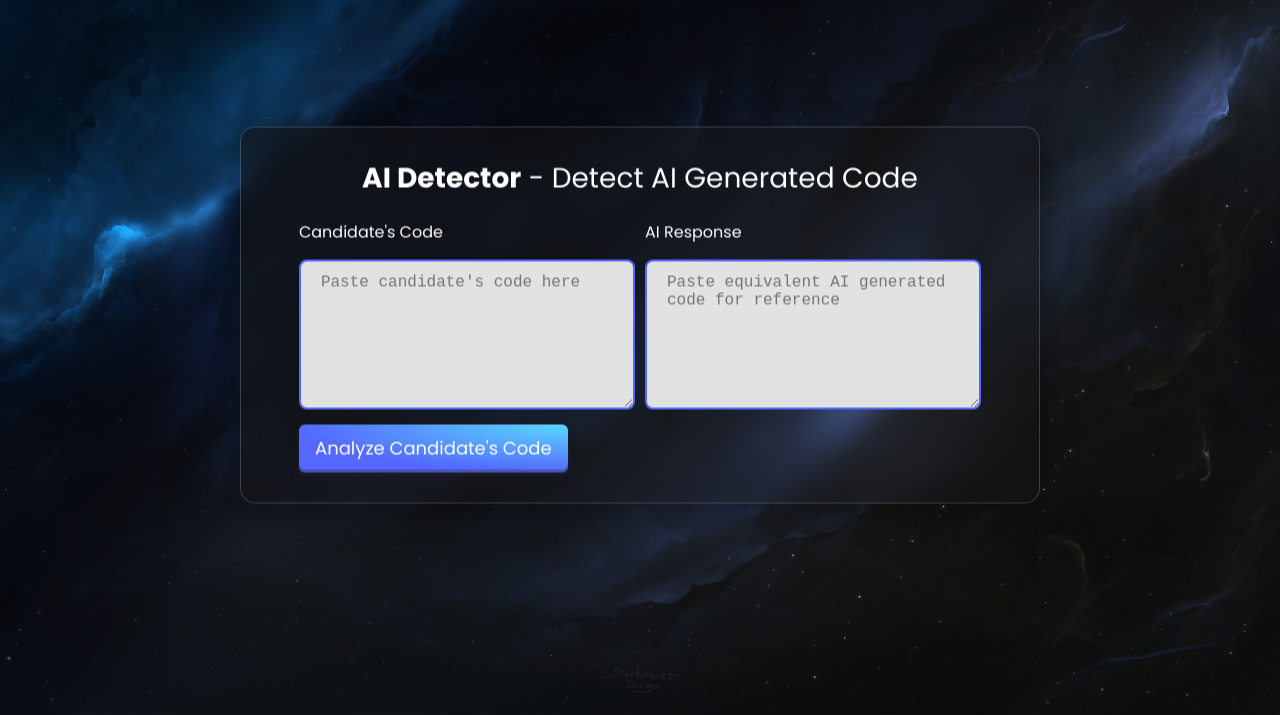
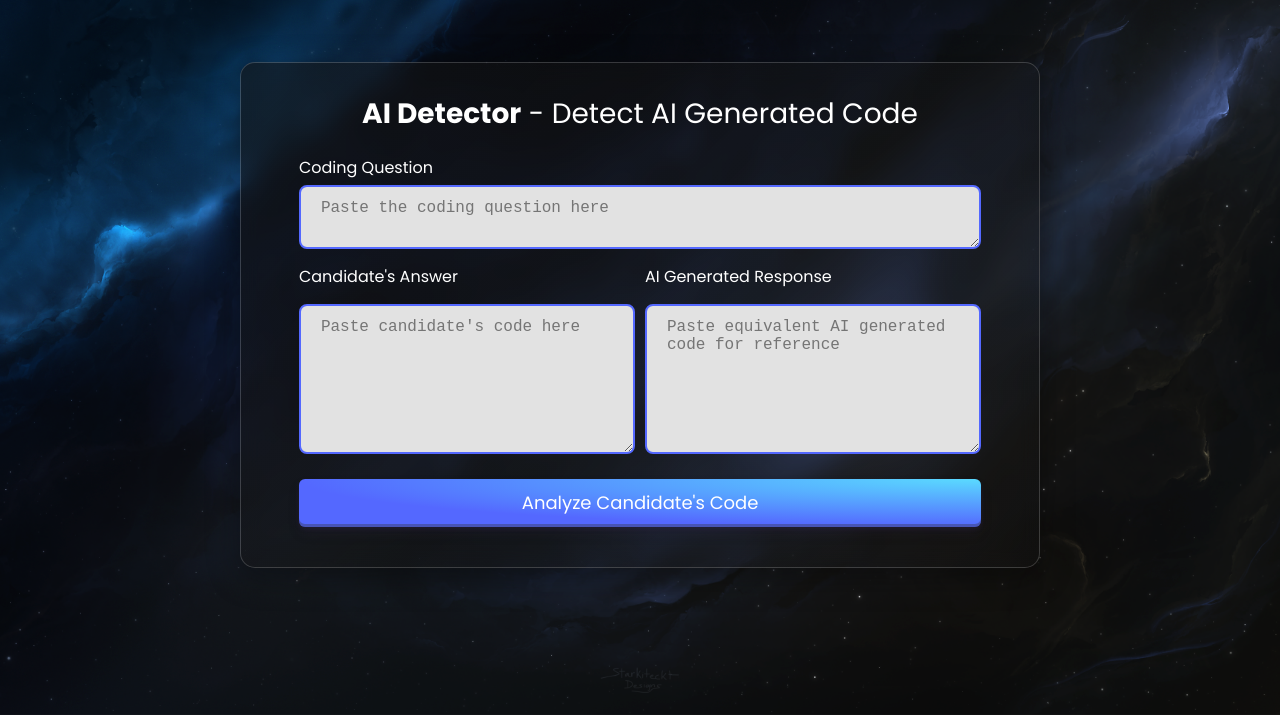
Before and after one commit to zzarif/AI-Detector, a Flask app: page / in a window 1280 px wide. Shown: the part 85-800 px from the top of the page. Run offline with Flask 3, Linux system fonts and the light colour scheme.

Commit message:
ui update

```diff
--- a/static/css/style.css
+++ b/static/css/style.css
@@ -105,6 +105,8 @@
 
 .container form {
   width: 100%;
+  display: flex;
+  flex-direction: column;
 }
 
 .container form div {
@@ -122,7 +124,22 @@
   align-items: start;
 }
 
-.container form div div textarea {
+.question {
+  width: 100%;
+  min-height: 50px;
+  padding: 12px 20px;
+  box-sizing: border-box;
+  border: 2px solid #5468ff;
+  outline: none;
+  border-radius: 8px;
+  margin: 5px 0 15px 0;
+  background-color: #e2e2e2;
+  font-family: 'Courier New', Courier, monospace;
+  font-size: 16px;
+  resize: vertical;
+}
+
+.answer {
   width: 100%;
   min-height: 150px;
   padding: 12px 20px;
@@ -176,7 +193,7 @@
   padding-left: 16px;
   padding-right: 16px;
   position: relative;
-  text-align: left;
+  text-align: center;
   text-decoration: none;
   transition: box-shadow 0.15s, transform 0.15s;
   user-select: none;
@@ -185,7 +202,7 @@
   white-space: nowrap;
   will-change: box-shadow, transform;
   font-size: 18px;
-  margin-top: 10px;
+  margin: 20px 0 10px 0;
 }
 
 .analyzeButton:focus {
--- a/static/js/script.js
+++ b/static/js/script.js
@@ -1,16 +1,16 @@
-const tx = document.getElementsByTagName("textarea");
-for (let i = 0; i < tx.length; i++) {
-  tx[i].setAttribute(
-    "style",
-    "height:" + tx[i].scrollHeight + "px;overflow-y:hidden;"
-  );
-  tx[i].addEventListener("input", OnInput, false);
-}
+// const tx = document.getElementsByTagName("textarea");
+// for (let i = 0; i < tx.length; i++) {
+//   tx[i].setAttribute(
+//     "style",
+//     "height:" + tx[i].scrollHeight + "px;overflow-y:hidden;"
+//   );
+//   tx[i].addEventListener("input", OnInput, false);
+// }
 
-function OnInput() {
-  this.style.height = "auto";
-  this.style.height = this.scrollHeight + "px";
-}
+// function OnInput() {
+//   this.style.height = "auto";
+//   this.style.height = this.scrollHeight + "px";
+// }
 
 function changeButtonText() {
   var analyzeButton = document.getElementById("analyzeButton");
--- a/templates/index.html
+++ b/templates/index.html
@@ -3,18 +3,27 @@ content %}
 <h1><b>AI Detector</b> - Detect AI Generated Code</h1>
 <div class="container">
   <form action="/" method="post" onsubmit="changeButtonText()">
+    <label for="candidate_code">Coding Question</label>
+    <textarea
+      id="question"
+      name="question"
+      class="question"
+      placeholder="Paste the coding question here"
+    ></textarea>
     <div>
       <div>
-        <label for="candidate_code">Candidate's Code</label>
+        <label for="candidate_code">Candidate's Answer</label>
         <textarea
+          class="answer"
           id="candidate_code"
           name="candidate_code"
           placeholder="Paste candidate's code here"
         ></textarea>
       </div>
       <div>
-        <label for="ai_response">AI Response</label>
+        <label for="ai_response">AI Generated Response</label>
         <textarea
+          class="answer"
           id="ai_response"
           name="ai_response"
           placeholder="Paste equivalent AI generated code for reference"
--- a/views.py
+++ b/views.py
@@ -9,20 +9,22 @@ views = Blueprint(__name__, "views")
 @views.route("/", methods=['GET', 'POST'])
 def index():
     if request.method == "POST":
+        question = request.form['question']
         candidate_code = request.form['candidate_code']
         ai_response = request.form['ai_response']
-        # output = predict_genres(candidate_code, ai_response)[0]
+        # output = predict_genres(question, candidate_code, ai_response)[0]
         # confidence_list = output['confidences']
         # labels = [elem['label'] for elem in confidence_list]
         time.sleep(2)
-        return render_template("result.html", score = "85")
+        return render_template("result.html", score="85")
     else:
         return render_template("index.html")
 
 
-def predict_genres(candidate_code, ai_response):
+def predict_genres(question, candidate_code, ai_response):
     response = requests.post("https://zzarif-ai-detector.hf.space/run/predict", json={
         "data": [
+            question,
             candidate_code,
             ai_response
         ]
```
Also changed, not shown: README.md.
